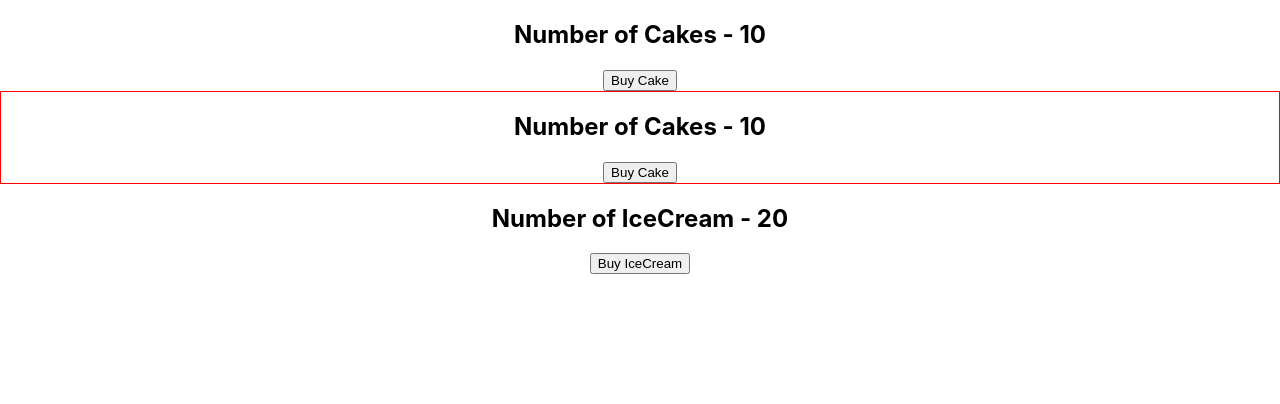
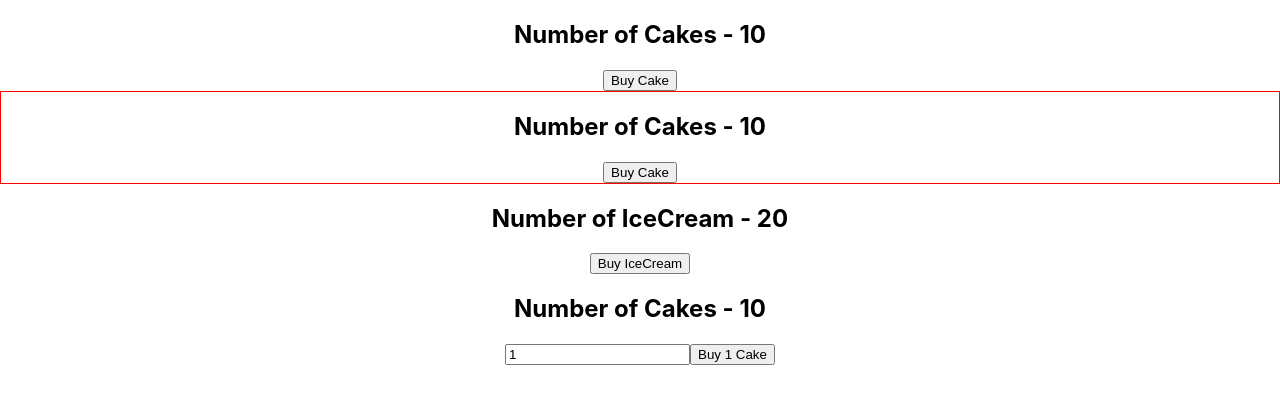
Before and after one commit to blackeagle94/Redux, a React (Create React App) app in the folder redux-react/: page / in a window 1280 px wide. Shown: the top 404 px of the page. Built offline with nearby package versions, Linux system fonts and the light colour scheme.

Commit message:
created NewCakeContainer.js to implement payload t redcuer giving parameter to dispatching func

```diff
--- a/redux-react/src/App.js
+++ b/redux-react/src/App.js
@@ -2,6 +2,7 @@
 import CakeContainer from './components/CakeContainer';
 import HooksCakeContainer from './components/HooksCakeContainer';
 import IceCreamContainer from './components/IceCreamContainer';
+import NewCakeContainer from './components/NewCakeContainer';
 
 function App() {
   return (
@@ -9,6 +10,7 @@
         <CakeContainer />
         <HooksCakeContainer />
         <IceCreamContainer />
+        <NewCakeContainer />
     </div>
   );
 }
--- /dev/null
+++ b/redux-react/src/components/NewCakeContainer.js
@@ -0,0 +1,29 @@
+import React, { useState } from 'react';
+import { buyCake } from '../redux/cakes/cakeActions';
+import { connect } from 'react-redux';
+
+const NewCakeContainer = (props) => {
+    const [number, setNumber] = useState(1)
+
+	return (
+		<div>
+			<h2>Number of Cakes - {props.numOfCakes}</h2>
+            <input type="text" value={number} onChange={e => setNumber(e.target.value)} />
+			<button onClick={() => props.buyCake(number)}>Buy {number} Cake</button>
+		</div>
+	);
+};
+
+const mapStateToProps = (state) => {
+	return {
+		numOfCakes: state.cake.numOfCakes
+	};
+};
+
+const mapDispatchToProps = (dispatch) => {
+	return {
+		buyCake: number => dispatch(buyCake(number))
+	};
+};
+
+export default connect(mapStateToProps, mapDispatchToProps)(NewCakeContainer);
--- a/redux-react/src/redux/cakes/cakeActions.js
+++ b/redux-react/src/redux/cakes/cakeActions.js
@@ -1,7 +1,8 @@
 import {BUY_CAKE}  from './cakeTypes'
 
-export const buyCake = () => {
+export const buyCake = (number = 1) => {
     return {
-        type: BUY_CAKE
+        type: BUY_CAKE,
+        payload: number
     }
 }
--- a/redux-react/src/redux/cakes/cakeReducer.js
+++ b/redux-react/src/redux/cakes/cakeReducer.js
@@ -10,7 +10,7 @@
         case BUY_CAKE:
             return {
                 ...state,
-                numOfCakes: state.numOfCakes - 1
+                numOfCakes: state.numOfCakes - action.payload
             }
         default:
             return state
```
Also changed, not shown: 1 other file (tests, documents, lock files or other folders).
